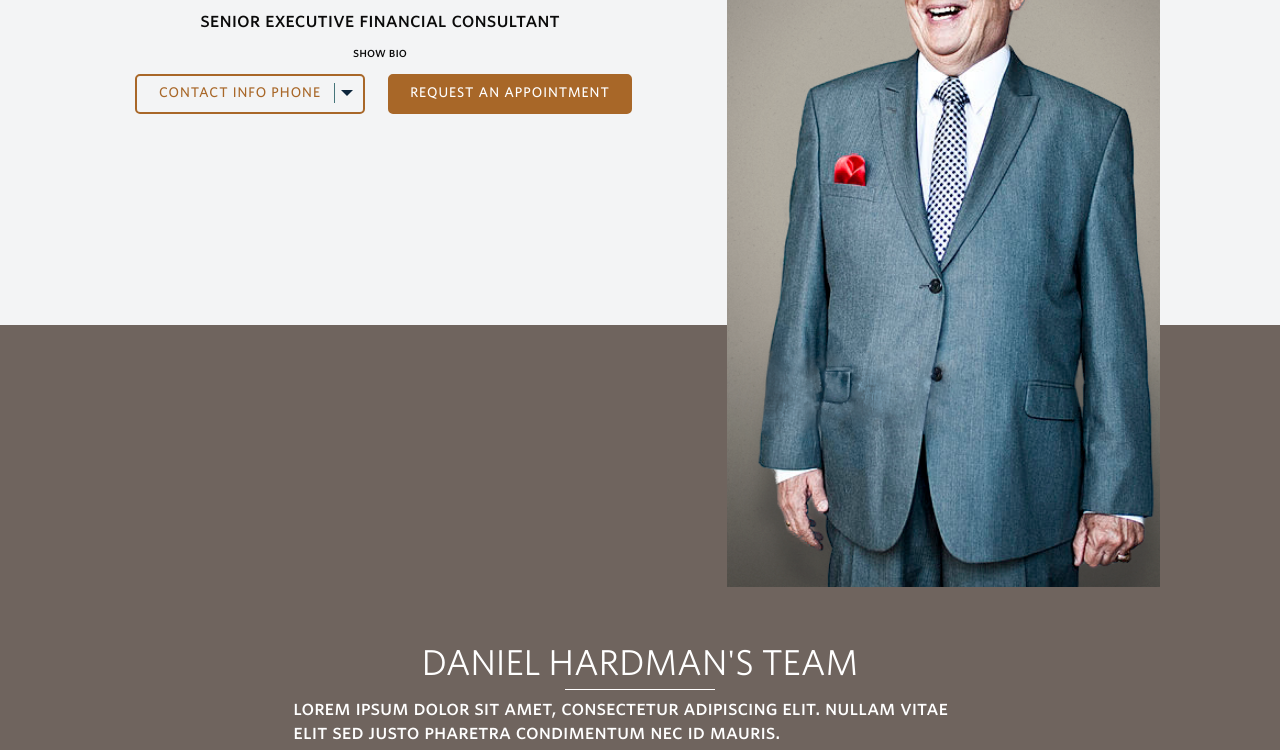
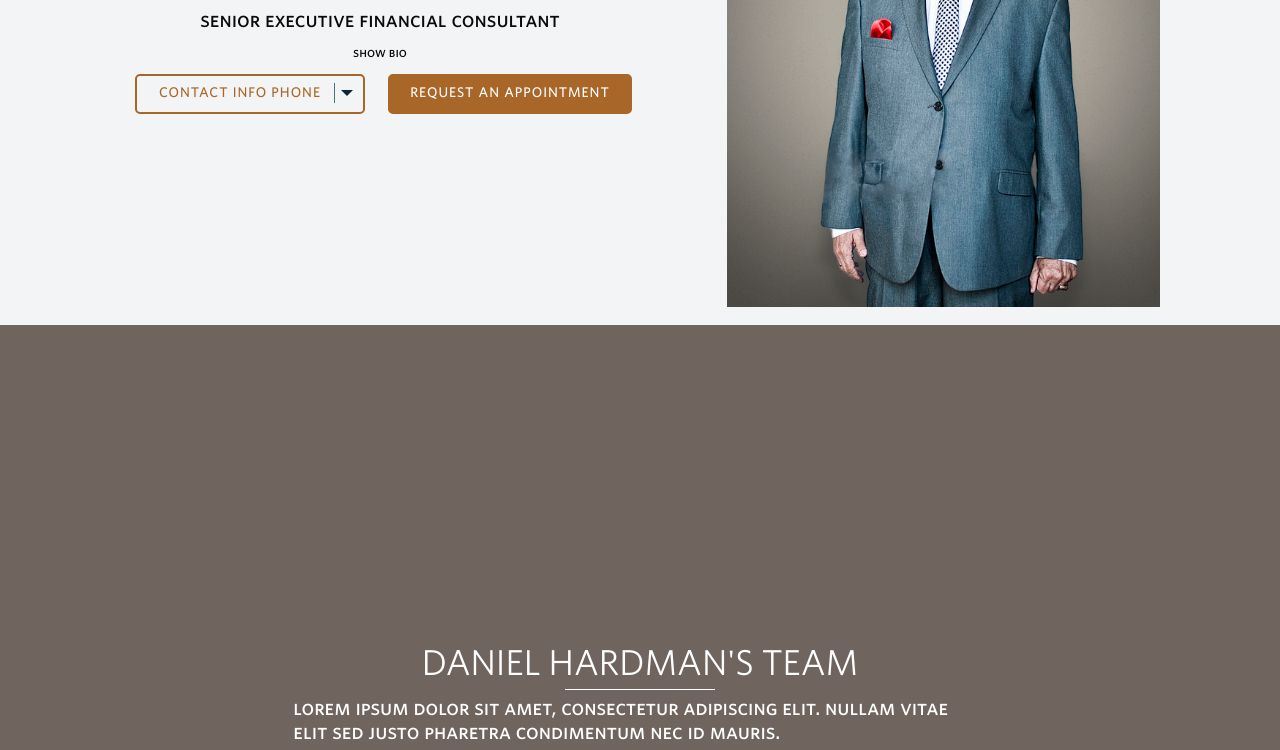
Before and after one commit to igfed/pwm, a website: page index.html in a window 1280 px wide. Shown: the part 501-1251 px from the top of the page. Drawn offline with nearby package versions, Linux system fonts and the light colour scheme; some packages are replaced by stand-ins of ours; a script that the page names is missing.

Commit message:
Header portrait

```diff
--- a/index.html
+++ b/index.html
@@ -242,10 +242,10 @@
                             </div>
                         </div>
                             </div>
-                             <div class="large-5 columns">
-                          <div class="portrait show-for-large-only">
-                              <img src="img/profile-photos/daniel-hardman.png" alt="Daniel Hardman" />
-                          </div>
+                             <div class="large-5 offset-large-1 columns">
+                              <div class="portrait-hero show-for-large-only">
+                                  <img src="img/profile-photos/daniel-hardman.png" alt="Daniel Hardman" />
+                              </div>
                         </div>
                         </div>
                     </div>
```
